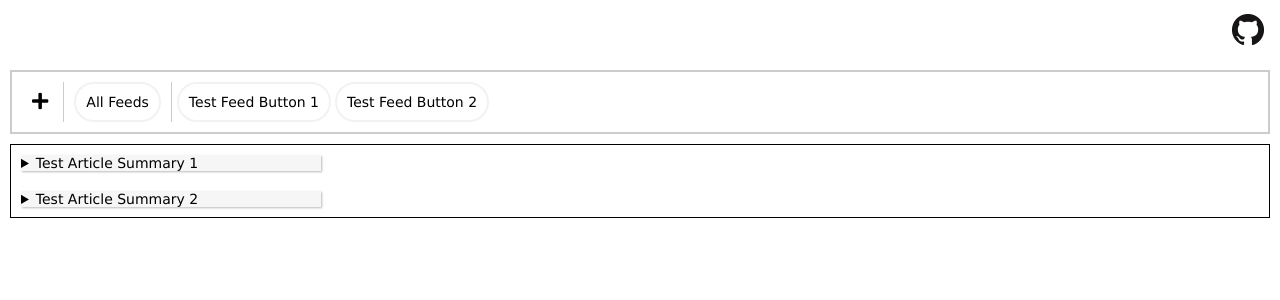
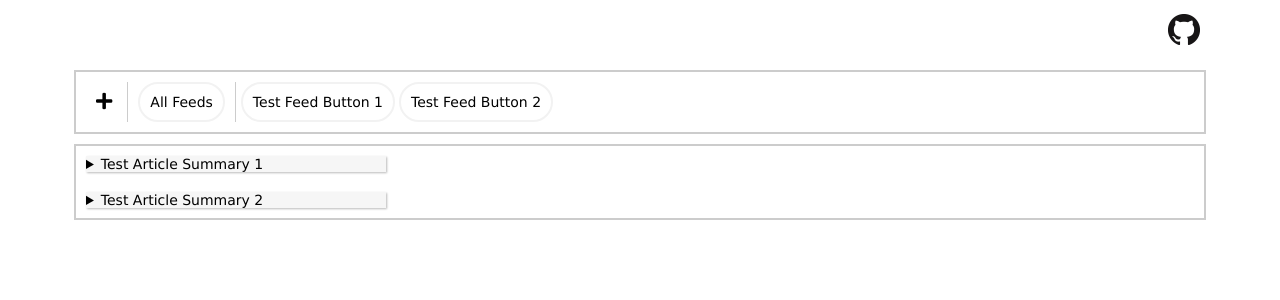
Before and after one commit to m1k3f/RssMedia, a React (Create React App) app in the folder ClientApp/: page / in a window 1280 px wide. Shown: the top 300 px of the page. Built offline with nearby package versions, Linux system fonts and the light colour scheme.

Commit message:
misc feedbar css updates

```diff
--- a/ClientApp/src/css/rssmedia.css
+++ b/ClientApp/src/css/rssmedia.css
@@ -6,6 +6,7 @@
 
 body {
     margin: auto;
+    width: 90%;
 }
 
 .clickable {
@@ -36,7 +37,6 @@ main {
     /* border-radius: 10px; */
     padding: 10px;
     display: flex;
-
 }
 
 .divFeedBar div {
@@ -75,9 +75,10 @@ main {
 }
 
 .divFeeds {
-    /* height: 100px; */
     display: flex;
     align-items: center;
+    justify-content: left;
+    flex-wrap: wrap;
 }
 
 .divFeeds a {
@@ -97,7 +98,7 @@ main {
 }
 
 .divFeedArticles {
-    border: 1px solid black;
+    border: 2px solid #cccccc;
     margin-top: 10px;
     /* height: 100px; */
 }
```
